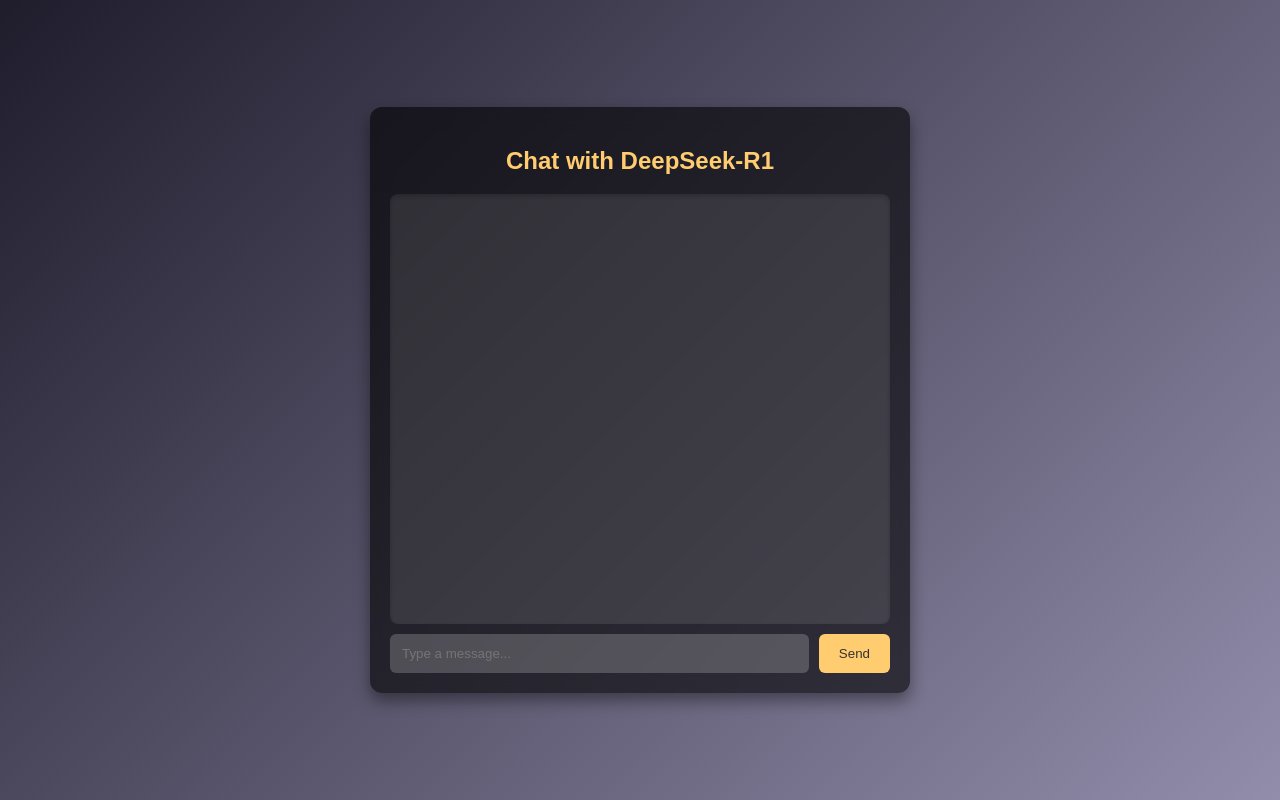
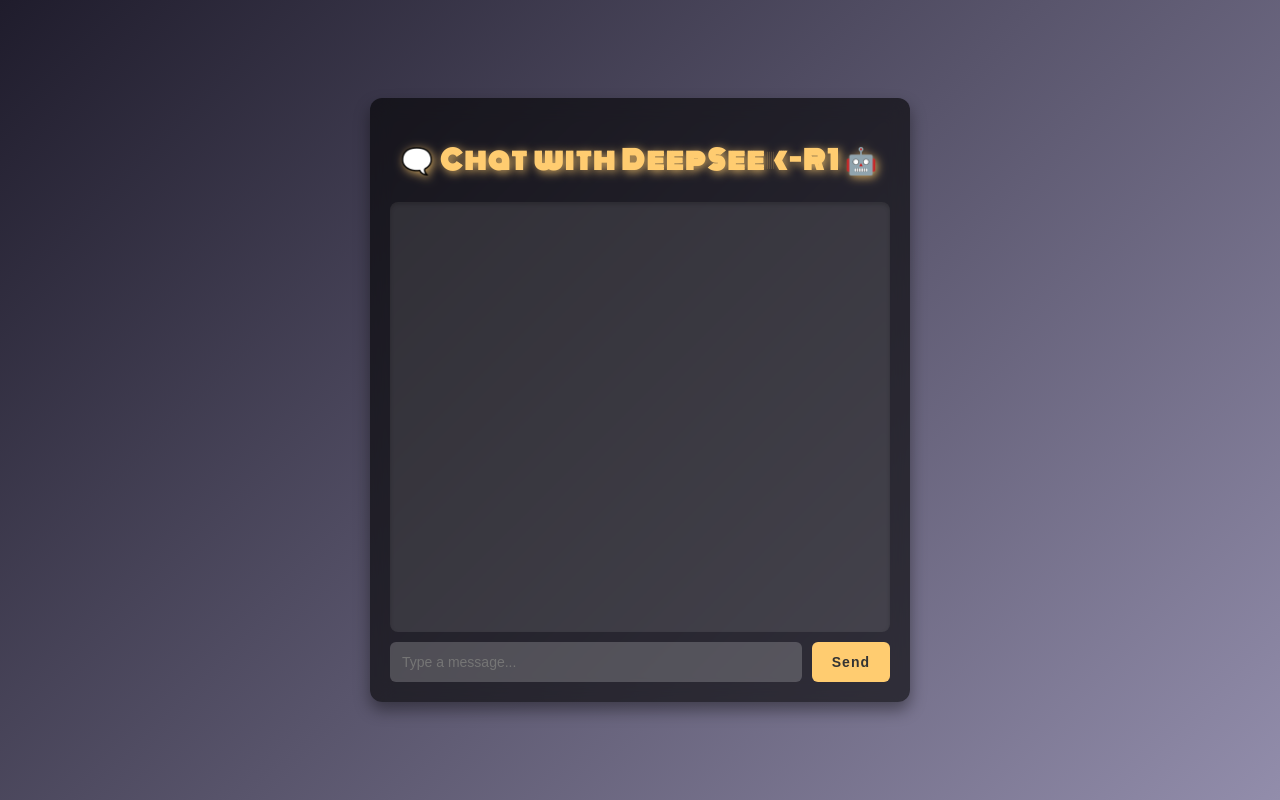
Before and after one commit to DYNOSuprovo/ChatBotWithDeepSeak, a Flask app: page / in a window 1280 px wide. Run offline with Flask 3, Linux system fonts and the light colour scheme.

Commit message:
index.html

```diff
--- a/templates/index.html
+++ b/templates/index.html
@@ -3,7 +3,8 @@
 <head>
     <meta charset="UTF-8">
     <meta name="viewport" content="width=device-width, initial-scale=1.0">
-    <title>Chat with DeepSeek-R1</title>
+    <title>🗨️ Chat with DeepSeek-R1 🤖</title>
+    <link href="https://fonts.googleapis.com/css2?family=Poppins:wght@300;400;600&family=Monoton&display=swap" rel="stylesheet">
     <style>
         body {
             font-family: 'Poppins', sans-serif;
@@ -26,8 +27,12 @@
         }
 
         h2 {
+            font-family: 'Monoton', cursive;
             text-align: center;
             color: #ffcc70;
+            font-size: 26px;
+            letter-spacing: 2px;
+            text-shadow: 2px 2px 10px rgba(255, 204, 112, 0.8);
         }
 
         .chatbox {
@@ -38,12 +43,15 @@
             border-radius: 8px;
             box-shadow: inset 0 2px 4px rgba(0, 0, 0, 0.2);
             margin-bottom: 10px;
+            font-size: 16px;
+            line-height: 1.5;
         }
 
         .chatbox p {
             padding: 10px;
             border-radius: 8px;
             max-width: 80%;
+            font-weight: 400;
         }
 
         .user-message {
@@ -51,12 +59,14 @@
             color: #fff;
             align-self: flex-end;
             text-align: right;
+            font-weight: 500;
         }
 
         .bot-message {
             background: #ff6b6b;
             color: #fff;
             align-self: flex-start;
+            font-weight: 500;
         }
 
         input[type="text"] {
@@ -68,6 +78,7 @@
             color: #fff;
             outline: none;
             transition: 0.3s;
+            font-size: 14px;
         }
 
         input[type="text"]:focus {
@@ -82,6 +93,9 @@
             color: #333;
             cursor: pointer;
             transition: 0.3s;
+            font-size: 14px;
+            font-weight: 600;
+            letter-spacing: 1px;
         }
 
         button:hover {
@@ -93,12 +107,13 @@
             font-size: 14px;
             text-align: center;
             color: #bbb;
+            font-style: italic;
         }
     </style>
 </head>
 <body>
     <div class="chat-container">
-        <h2>Chat with DeepSeek-R1</h2>
+        <h2>🗨️ Chat with DeepSeek-R1 🤖</h2>
         <div class="chatbox" id="chatbox"></div>
         <div style="display:flex; gap: 10px;">
             <input type="text" id="user-input" placeholder="Type a message...">
@@ -115,7 +130,7 @@
 
             if (userMessage.trim() === "") return;
 
-            chatbox.innerHTML += `<p class='user-message'><strong>You:</strong> ${userMessage}</p>`;
+            chatbox.innerHTML += `<p class='user-message'><strong>🧑 You:</strong> ${userMessage}</p>`;
             document.getElementById("user-input").value = "";
             loading.style.display = "block";
 
@@ -126,14 +141,14 @@
             })
             .then(response => response.json())
             .then(data => {
-                chatbox.innerHTML += `<p class='bot-message'><strong>DeepSeek-R1:</strong> ${data.reply}</p>`;
+                chatbox.innerHTML += `<p class='bot-message'><strong>🤖 DeepSeek-R1:</strong> ${data.reply}</p>`;
                 loading.style.display = "none";
                 chatbox.scrollTop = chatbox.scrollHeight;
             })
             .catch(error => {
                 console.error("Error:", error);
                 loading.style.display = "none";
-                chatbox.innerHTML += `<p style="color: red;">Error: Could not connect to server.</p>`;
+                chatbox.innerHTML += `<p style="color: red;">⚠️ Error: Could not connect to server.</p>`;
             });
         }
     </script>
```
